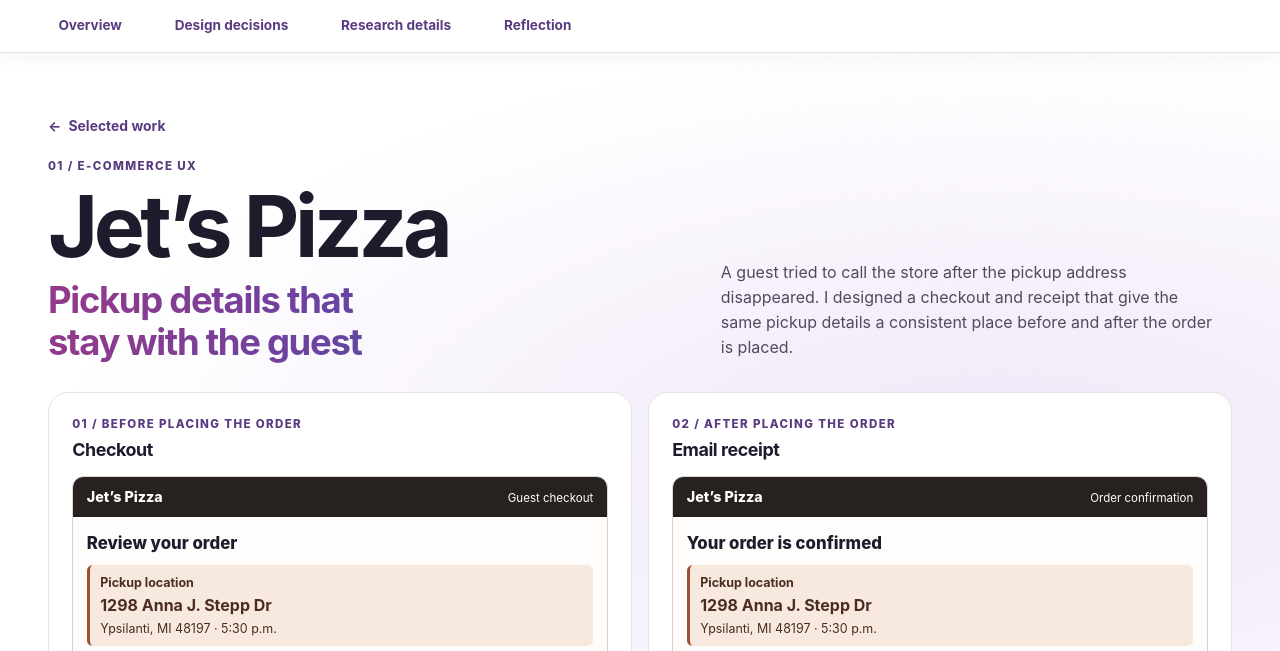
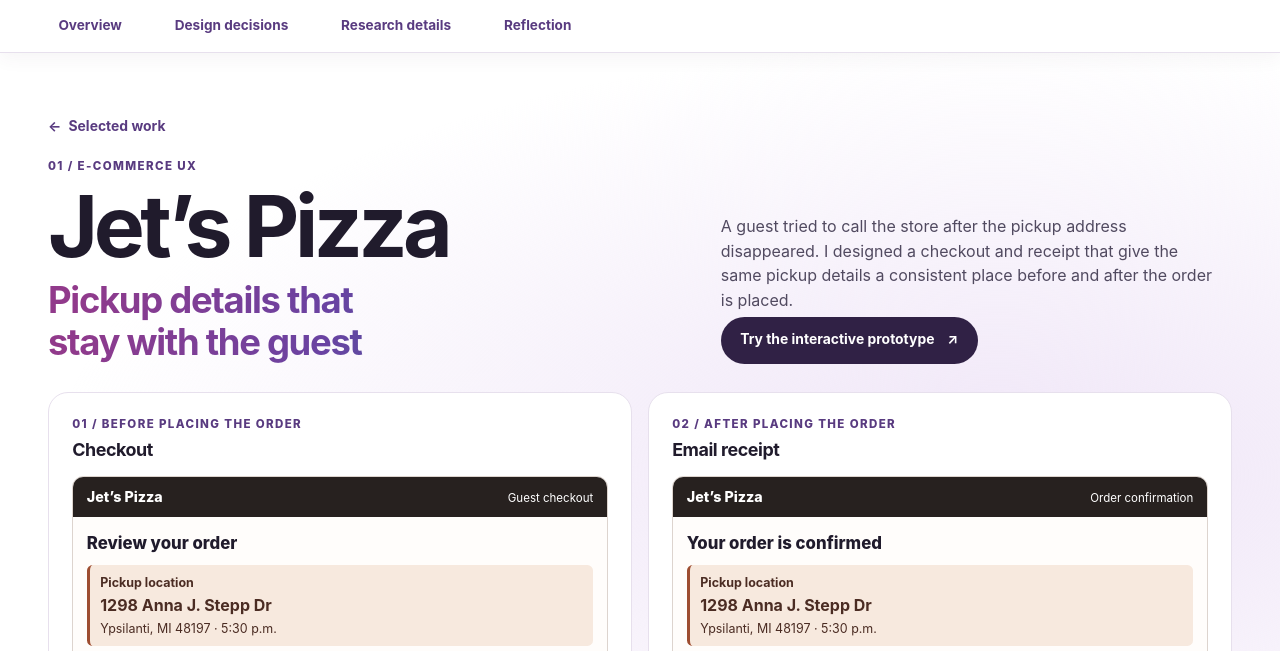
Before and after one commit to ishriki/uxdsrulik.github.io, a plain HTML site: page pizza.html in a window 1280 px wide. Shown: the part 80-731 px from the top of the page. Drawn offline with Linux system fonts and the light colour scheme.

Commit message:
Update pizza.html

```diff
--- a/pizza.html
+++ b/pizza.html
@@ -36,7 +36,12 @@
             <h1 id="case-title">Jet’s Pizza</h1>
             <p class="case-subtitle">Pickup details that stay with the guest</p>
           </div>
-          <p class="case-intro">A guest tried to call the store after the pickup address disappeared. I designed a checkout and receipt that give the same pickup details a consistent place before and after the order is placed.</p>
+          <div>
+            <p class="case-intro">A guest tried to call the store after the pickup address disappeared. I designed a checkout and receipt that give the same pickup details a consistent place before and after the order is placed.</p>
+            <a class="button" href="https://broom-silk-85495694.figma.site/" target="_blank" rel="noopener noreferrer">
+              Try the interactive prototype <span aria-hidden="true">↗</span><span class="sr-only"> (opens in a new tab)</span>
+            </a>
+          </div>
         </div>
 
         <div class="concept-pair" aria-label="Proposed checkout and email receipt">
```
